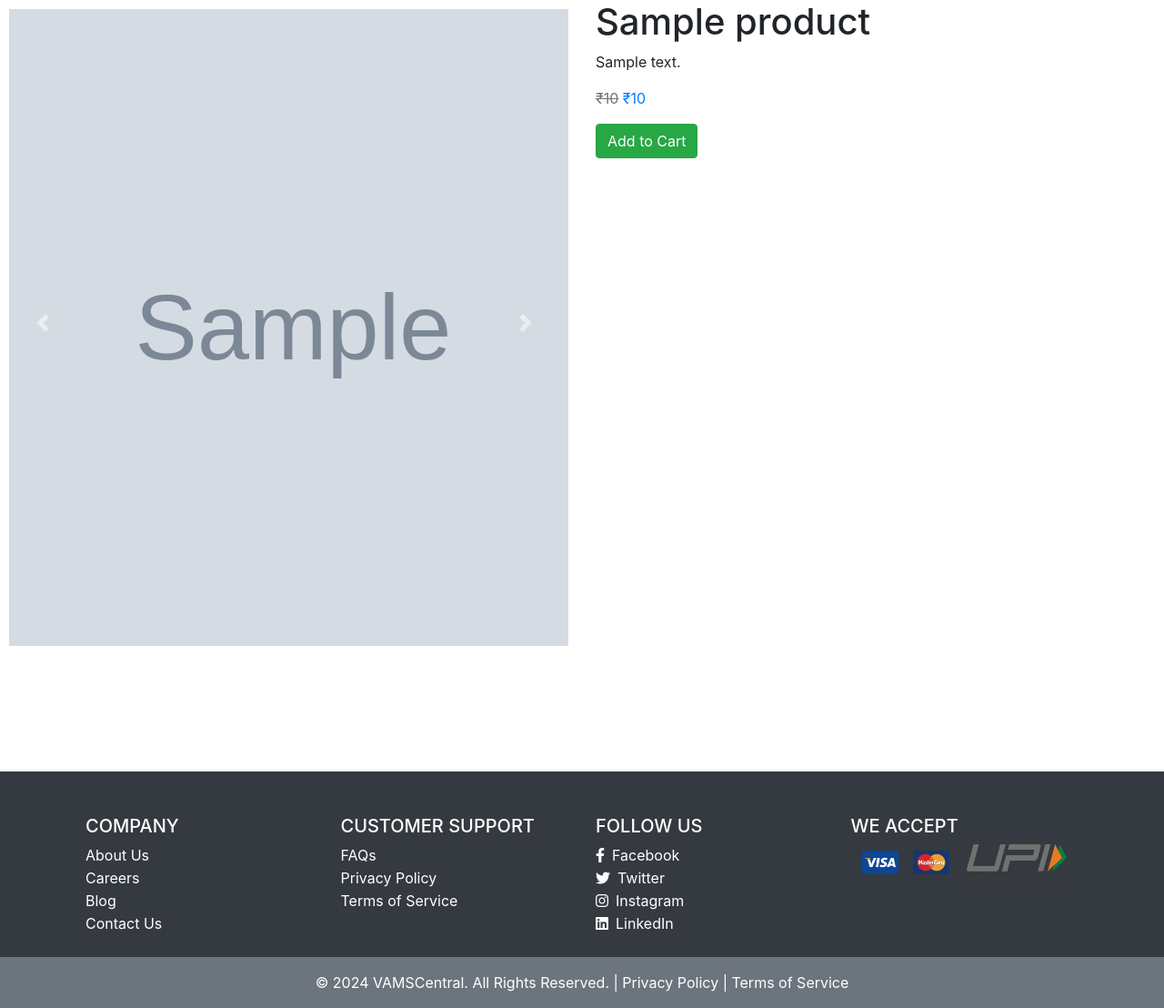
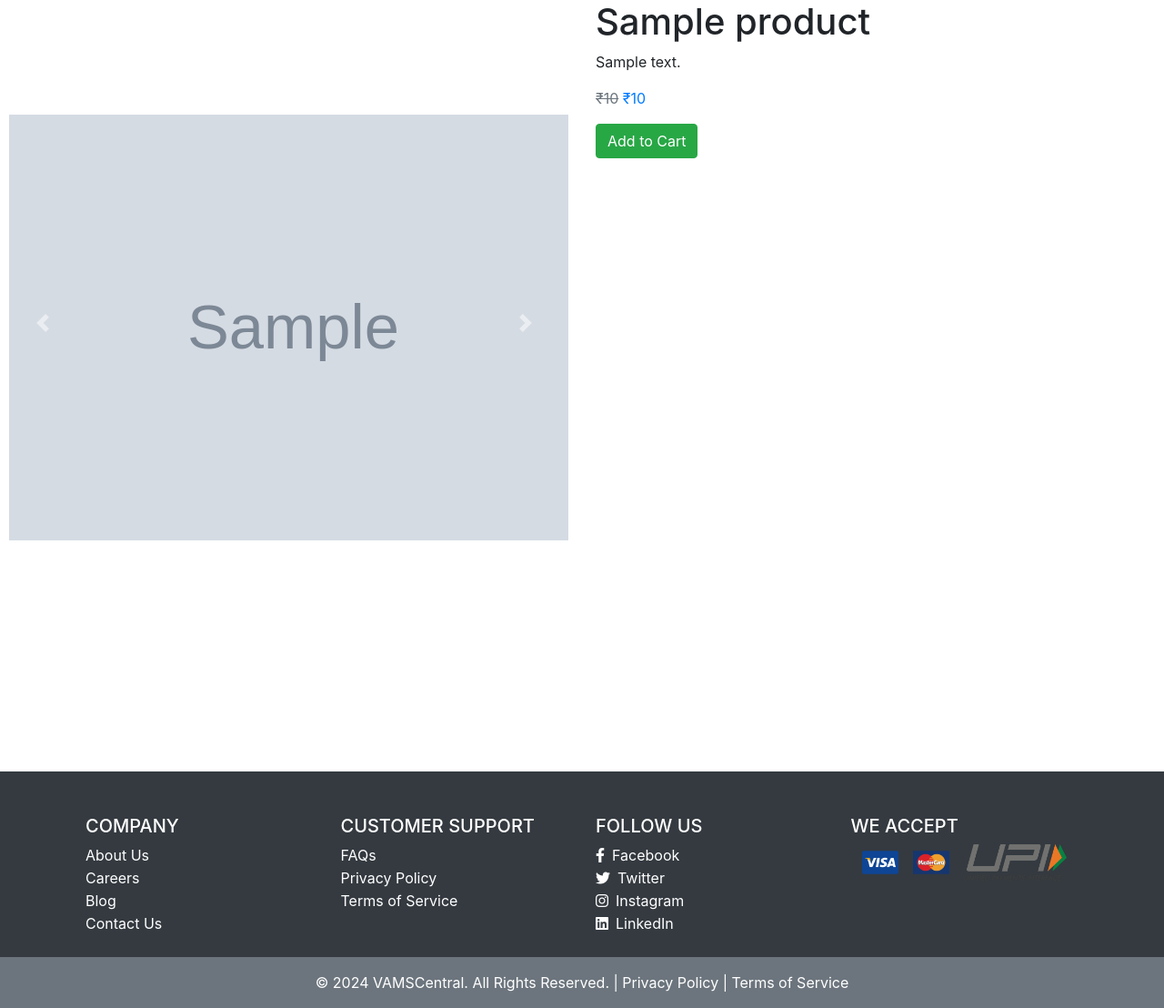
Before and after one commit to anandshekhr/ecommerce-books-store, a Django app: template src/templates/store/item.html in a window 1280 px wide. Shown: the part 56-1164 px from the top of the page at 91% size. Run offline with Django 5.2, Linux system fonts and the light colour scheme; the template is opened without the code that fills it: most values are stand-ins (such as "Sample title", 1, 10 or a date in 2020); grey boxes marked "Sample" are stand-in pictures; some libraries are stand-ins or nearby versions.

Commit message:
UPDARTE image.

```diff
--- a/src/templates/store/item.html
+++ b/src/templates/store/item.html
@@ -8,7 +8,7 @@
                 <div class="carousel-inner">
                     {% for image in product.images.all %}
                         <div class="carousel-item {% if forloop.first %}active{% endif %}">
-                            <img src="{{ image.image.url }}" class="d-block w-100" alt="Product Image" style="width: 100%; height: 700px; object-fit: cover; margin-top:10px; margin-left:10px;">
+                            <img src="{{ image.image.url }}" class="d-block w-100" alt="Product Image" style="width: 100%; height: 700px; object-fit: contain; margin-top:10px; margin-left:10px;">
                         </div>
                     {% endfor %}
                 </div>
```
